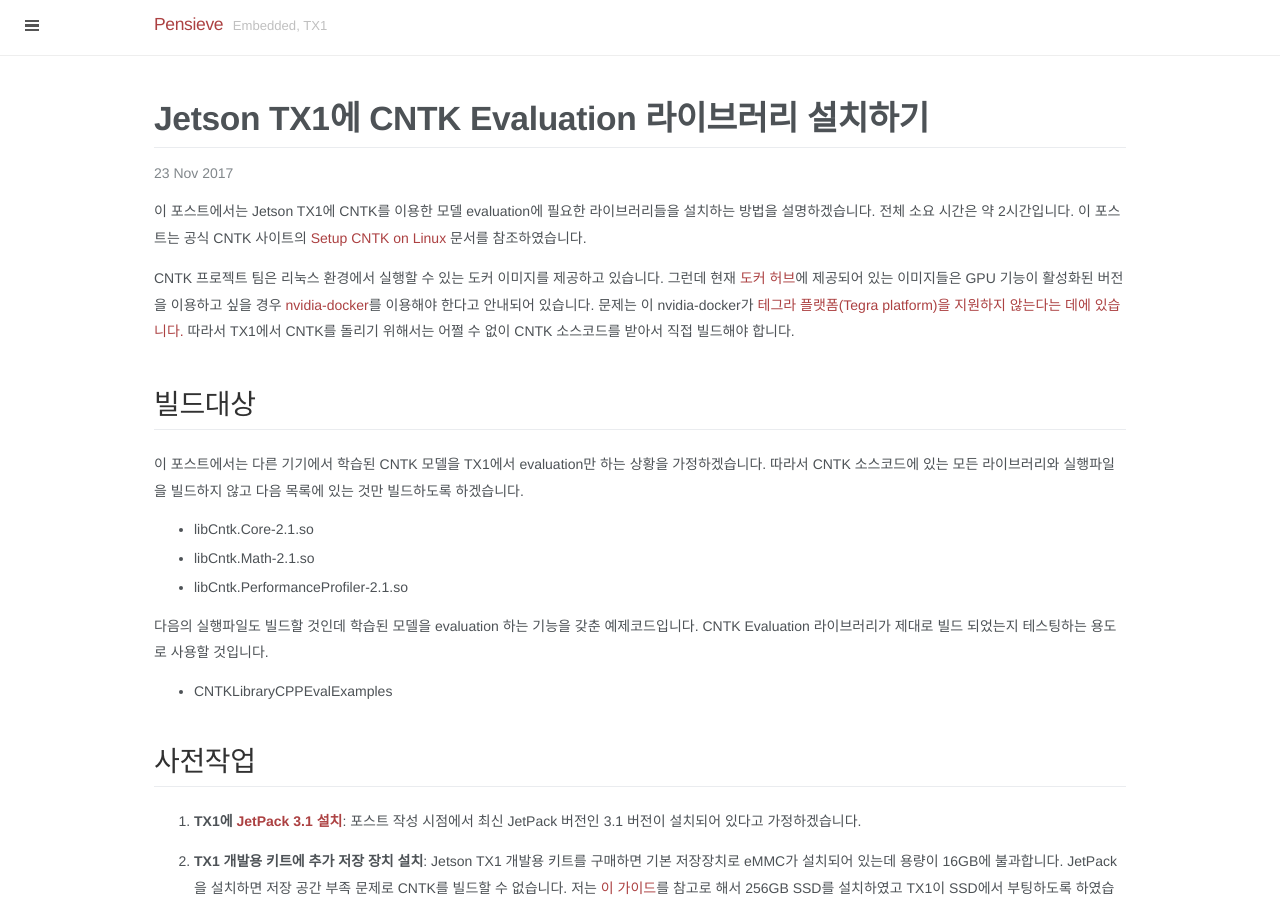
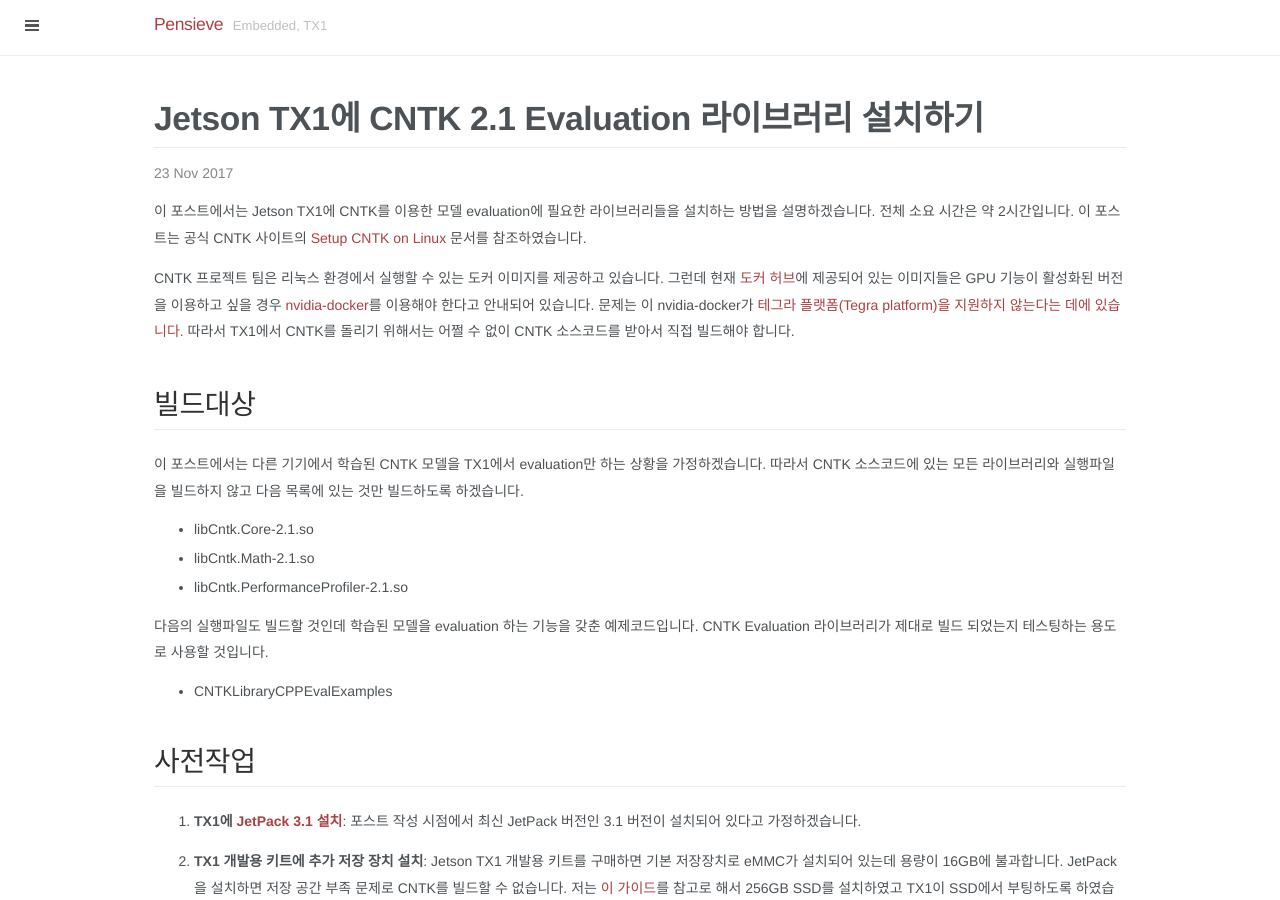
Before and after one commit to nglee/nglee.github.io, a Jekyll site: the page built from _posts/2017-11-23-Setup-CNTK-2.1-Evaluation-Library-on-Jetson-TX1-KOR.md, in a window 1280 px wide and 900 px high. Built offline with Jekyll 4.4.1, drawn with Linux system fonts in a browser that asks for light colours; some web fonts are replaced; comment, search, counter and statistics services are not loaded; some of the changed text lies outside the part shown.

Commit message:
Update post : Setup CNTK 2.1 Evaluation Library on Jetxon TX1 KOR
- Change post file name
- Change post title

```diff
--- a/_posts/2017-11-23-Setup-CNTK-Evaluation-Library-on-Jetson-TX1-KOR.md
+++ b/_posts/2017-11-23-Setup-CNTK-2.1-Evaluation-Library-on-Jetson-TX1-KOR.md
@@ -1,6 +1,6 @@
 ---
 layout: post
-title: "Jetson TX1에 CNTK Evaluation 라이브러리 설치하기"
+title: "Jetson TX1에 CNTK 2.1 Evaluation 라이브러리 설치하기"
 comments: true
 ---
 
@@ -336,4 +336,9 @@
     <td>Mention rebuilding kernel and enabling swap space to speed up build</td>
     <td class="td_center">2017-12-15</td>
   </tr>
+  <tr>
+    <td class="td_center">4.3</td>
+    <td>Change title</td>
+    <td class="td_center">2018-04-20</td>
+  </tr>
 </table>
```
